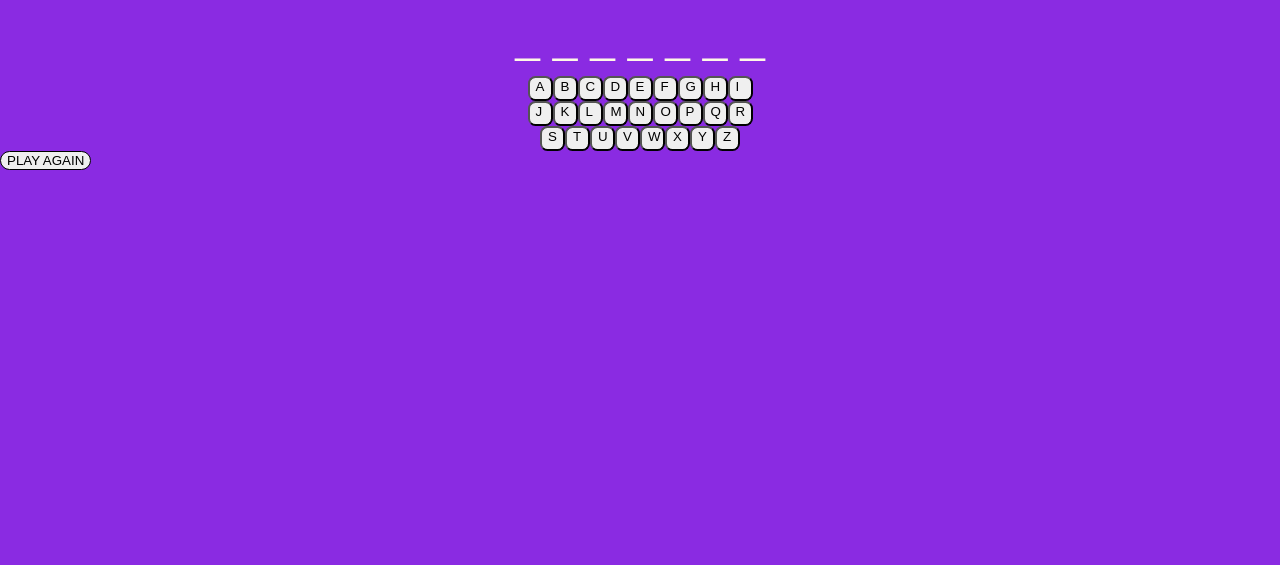
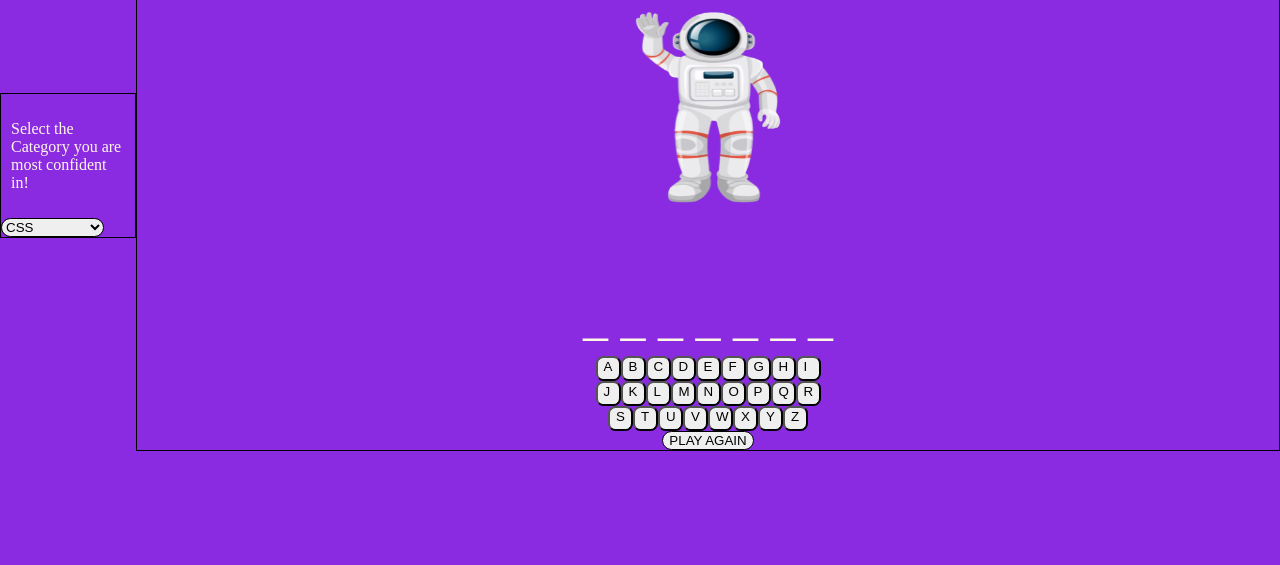
Before and after one commit to skysalisbury/Spaceman, a plain HTML site: page index.html in a window 1280 px wide. Shown: the part 235-800 px from the top of the page. Drawn offline with Linux system fonts and the light colour scheme.

Commit message:
Formatting and added astronaut

```diff
--- a/css/main.css
+++ b/css/main.css
@@ -7,6 +7,18 @@
     /* background-color: #301934; */
     /* font-family: */
     margin: 0;
+    display: flex;
+    align-items: center;
+    height: 100vh;
+  }
+
+  main {
+    display: flex;
+    flex-direction: column;
+    align-items: center;
+    justify-content: space-around;
+    width: 100%;
+    border: 1px solid black;
   }
 
   header {
@@ -16,12 +28,17 @@
     /* border: 1px solid black; */
   }
 
+  #cat-selector {
+    /* margin-left: -800px; */
+    border: 1px solid black;
+  }
   #drop-down {
     color: #FFF8E7;
     display: flex;
     flex-direction: wrap;
     max-width: 150px;
     padding: 10px;
+
   }
     #category {
       display: flex;
@@ -29,6 +46,7 @@
       justify-content: center;
       border-radius: 10px;
       border: 1px solid black;
+
     }
 
   h1 {
@@ -85,7 +103,7 @@
   section#display-wrong-guess {
     display: flex;
     display: flex;
-    justify-content: center;
+    justify-content: left;
     /* max-width: 225px; */
     /* max-height: 500px; */
     border: #FFF8E7;
@@ -98,10 +116,15 @@
 
   #play-again {
     display: flex;
-    justify-content: baseline;
+    justify-content: left;
     max-width: 225px;
     max-height: 200px;
     border: #FFF8E7;
     border-radius: 10px;
     border: 1px solid black;
   }
+
+  #spaceman {
+    width: 200px;
+    height: 200px;
+  }
--- a/index.html
+++ b/index.html
@@ -11,6 +11,14 @@
 </head>
 
 <body>
+    <section id="cat-selector">
+        <p id="drop-down">Select the Category you are most confident in!</p>
+        <select name="category" id="category">
+            <option value="css">CSS</option>
+            <option value="js">JAVASCRIPT</option>
+            <option value="nba_teams">NBA TEAMS</option>
+        </select>
+    </section>
     <main>
         <header>SPACEMAN</header>
         <!-- Have to look up a way to make a category section that doesn't require
@@ -18,14 +26,9 @@
          in, which in theory should make my CATEGORIES object work. The <select> element
              used to create a dropdown list, option element or the choices.(Comeback to
              this, need to check if this looks right.)-->
+        <h1></h1>
         <section>
-            <h1></h1>
-            <p id="drop-down">Select the Category you are most confident in!</p>
-            <select name="category" id="category">
-                <option value="css">CSS</option>
-                <option value="js">JAVASCRIPT</option>
-                <option value="nba_teams">NBA TEAMS</option>
-            </select>
+            <img src="/assets/spaceman-0.png" id="spaceman" alt="">
         </section>
         <h2></h2>
         <h3></h3>
@@ -70,9 +73,6 @@
         <section>
             <button id="play-again">PLAY AGAIN</button>
         </section>
-        <section>
-            <!-- <img src="/Users/skylarsalisbury/Downloads/spaceman-images/spaceman-0.png /Users/skylarsalisbury/Downloads/spaceman-images/spaceman-1.png /Users/skylarsalisbury/Downloads/spaceman-images/spaceman-2.png /Users/skylarsalisbury/Downloads/spaceman-images/spaceman-3.png /Users/skylarsalisbury/Downloads/spaceman-images/spaceman-4.png /Users/skylarsalisbury/Downloads/spaceman-images/spaceman-5.png /Users/skylarsalisbury/Downloads/spaceman-images/spaceman-6.png" id="spaceman" alt=""> -->
-        </section>
         <section id="display-wrong-guess">
 
         </section>
--- a/js/main.js
+++ b/js/main.js
@@ -10,7 +10,7 @@ const CATEGORIES = {
 
 
 /*----- state variables -----*/
-let winner;
+
 let board;
 let wrongGuess;
 let secretWord;
@@ -25,7 +25,7 @@ let rightGuess;
 const msgEl = document.querySelector("h1");
 const letterBtns = [...document.querySelectorAll('#abc-container > button')];
 const playAgainBtn = document.getElementById('play-again');
-// const imgPath = `imgs/spaceman-0${wrongGuess.length}`;
+const spacemanEl = document.getElementById('spaceman');
 
 let displayWrongGuessEl = document.getElementById('display-wrong-guess');
 let displayCorrectGuessEl = document.getElementById('display-correct-guess');
@@ -85,8 +85,10 @@ function renderMessage() {
     } else {
         msgEl.textContent = "I can't wait to see the final frontier!";
     };
+    spacemanEl.src = `../assets/spaceman-${wrongGuess.length}.png`;
 };
 
+//
 function handleLetterGuess(evt) {
     // console.log(evt.target)
     // let guessLetter = evt.target.textContent Another way to write this code below
@@ -95,6 +97,7 @@ function handleLetterGuess(evt) {
         || guessLetter === guessWord) {
         render();
         return;
+        //handleLetterGuess is the function for guessing letters, its the logic for right and wrong guesses.
     }
     if (result
         || evt.target.tagName !== 'BUTTON' || wrongGuess.includes(guessLetter) ||
@@ -111,6 +114,7 @@ function handleLetterGuess(evt) {
    render();
 }
 
+
 function renderDisplayLetter() {
     displayCorrectGuessEl.innerHTML = guessWord.join('')
     displayWrongGuessEl.innerHTML = " "
@@ -119,13 +123,18 @@ function renderDisplayLetter() {
         wrongGuessEl.innerHTML = letter
         displayWrongGuessEl.appendChild(wrongGuessEl)
     })
+    //renderDisplayLetter is the function for displaying the letters on
+    // the browser and for connecting the correct guesses which are strings, joining them into one
+    // word once it is guessed correctly.
 };
 
 function renderCheckWin() {
     // console.log(guessWord.join(''), secretWord)
     if (guessWord.join('') === secretWord) {
         msgEl.textContent = "You won! You saved the astronaut!";
-    // wrongGuess ? 'false' : 'true';
+    // renderCheckWin is the function is the logic to determine a winner
+    // here I use the guessWord which is the secretWord broken into string letters equaling the
+    // secretWord which is the answer
 
     // } if ()
 }
```
Also changed, not shown: assets/spaceman-0.png (added), assets/spaceman-1.png (added), assets/spaceman-2.png (added), assets/spaceman-3.png (added), assets/spaceman-4.png (added), assets/spaceman-5.png (added), assets/spaceman-6.png (added). Lines whose indentation alone changed are shown as unchanged.
